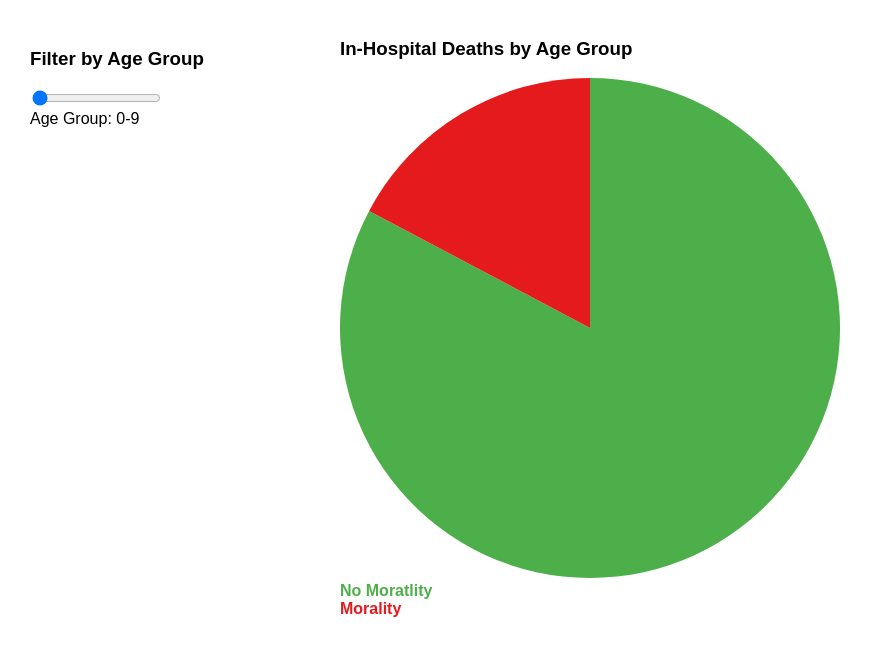
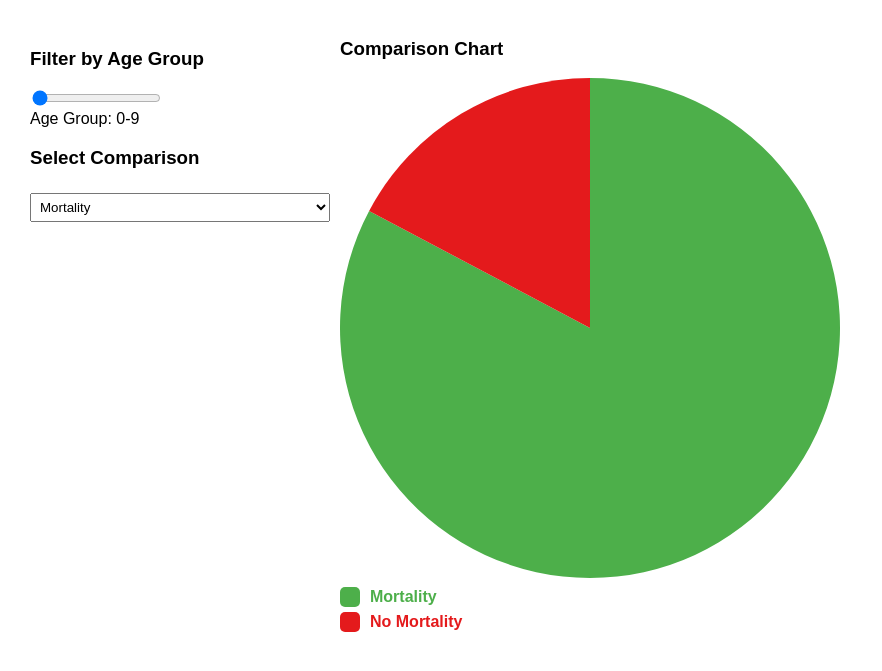
Before and after one commit to ClemHubble/jecc-surgeries, a plain HTML site: page index.html in a window 1280 px wide. Shown: the part 61-732 px from the top of the page, without its empty margins (0-882 px from the left). Drawn offline with nearby package versions, Linux system fonts and the light colour scheme.

Commit message:
added operation type

```diff
--- a/clement_implement_claire_idea.js
+++ b/clement_implement_claire_idea.js
@@ -7,16 +7,12 @@ const svg = d3.select("#main-chart")
     .append("g")
     .attr("transform", `translate(${width / 2}, ${height / 2})`);
 
-const color = d3.scaleOrdinal(["#4daf4a", "#e41a1c"]);
+const color = d3.scaleOrdinal(d3.schemeCategory10);
 
 const arc = d3.arc().innerRadius(0).outerRadius(radius);
 const pie = d3.pie().value(d => d.value);
 
-const legend = d3.select("#main-chart").append("div").attr("class", "legend");
-
-legend.append("div").html(`<span style="background-color:#4daf4a;"></span> <strong style="color:#4daf4a;">No Moratlity</strong>`);
-legend.append("div").html(`<span style="background-color:#e41a1c;"></span> <strong style="color:#e41a1c;">Morality</strong>`);
-
+const legendContainer = d3.select("#main-chart").append("div").attr("class", "legend");
 
 d3.csv("vitaldb_cases.csv").then(data => {
     data.forEach(d => {
@@ -28,15 +24,22 @@ d3.csv("vitaldb_cases.csv").then(data => {
         return Math.floor(age / 10) * 10;
     }
 
-    function updateChart(selectedAgeGroup) {
+    function updateChart(selectedAgeGroup, selectedMetric) {
         const filteredData = data.filter(d => getAgeGroup(d.age) === selectedAgeGroup);
-        const deathCounts = d3.rollups(filteredData, v => v.length, d => d.death_inhosp);
-        const chartData = [
-            { label: "Survived", value: deathCounts.find(d => d[0] === 0)?.[1] || 0 },
-            { label: "Died", value: deathCounts.find(d => d[0] === 1)?.[1] || 0 }
-        ];
+        let categoryCounts;
 
-        const arcs = svg.selectAll(".arc").data(pie(chartData));
+        if (selectedMetric === "mortality") {
+            categoryCounts = d3.rollups(filteredData, v => v.length, d => d.death_inhosp);
+            categoryCounts = [
+                { label: "Mortality", value: categoryCounts.find(d => d[0] === 0)?.[1] || 0, color: "#4daf4a" },
+                { label: "No Mortality", value: categoryCounts.find(d => d[0] === 1)?.[1] || 0, color: "#e41a1c" }
+            ];
+        } else {
+            categoryCounts = d3.rollups(filteredData, v => v.length, d => d.optype)
+                .map(d => ({ label: d[0], value: d[1], color: color(d[0]) }));
+        }
+
+        const arcs = svg.selectAll(".arc").data(pie(categoryCounts));
 
         arcs.enter()
             .append("path")
@@ -44,12 +47,40 @@ d3.csv("vitaldb_cases.csv").then(data => {
             .merge(arcs)
             .transition().duration(500)
             .attr("d", arc)
-            .attr("fill", d => color(d.data.label));
+            .attr("fill", d => d.data.color);
 
         arcs.exit().remove();
+
+        legendContainer.html("");
+        categoryCounts.forEach(d => {
+            const legendItem = legendContainer.append("div")
+                .style("display", "flex")
+                .style("align-items", "center")
+                .style("margin", "5px 0");
+
+            legendItem.append("div")
+                .style("width", "20px")
+                .style("height", "20px")
+                .style("border-radius", "5px")
+                .style("background-color", d.color)
+                .style("margin-right", "10px");
+
+            legendItem.append("span")
+                .style("color", d.color)
+                .style("font-weight", "bold")
+                .text(d.label);
+        });
     }
 
-    const ageGroups = d3.range(0, 100, 10);
+    d3.select("#controls").append("select")
+        .attr("id", "metric-selector")
+        .selectAll("option")
+        .data(["mortality", "optype"])
+        .enter()
+        .append("option")
+        .attr("value", d => d)
+        .text(d => d === "mortality" ? "Mortality" : "Operation Type");
+
     d3.select("#slider-container").append("input")
         .attr("type", "range")
         .attr("min", 0)
@@ -58,11 +89,17 @@ d3.csv("vitaldb_cases.csv").then(data => {
         .attr("value", 0)
         .on("input", function () {
             const selectedAge = +this.value;
+            const selectedMetric = d3.select("#metric-selector").node().value;
             d3.select("#age-display").text(`Age Group: ${selectedAge}-${selectedAge + 9}`);
-            updateChart(selectedAge);
+            updateChart(selectedAge, selectedMetric);
         });
 
     d3.select("#slider-container").append("div").attr("id", "age-display").text("Age Group: 0-9");
 
-    updateChart(0);
+    d3.select("#metric-selector").on("change", function () {
+        const selectedAge = +d3.select("#slider-container input").node().value;
+        updateChart(selectedAge, this.value);
+    });
+
+    updateChart(0, "mortality");
 });
--- a/index.html
+++ b/index.html
@@ -14,10 +14,13 @@
         <div class="controls">
             <h3>Filter by Age Group</h3>
             <div id="slider-container"></div>
+
+            <h3>Select Comparison</h3>
+            <div id="controls"></div>
         </div>
 
         <div class="chart-container">
-            <h3>In-Hospital Deaths by Age Group</h3>
+            <h3>Comparison Chart</h3>
             <div id="main-chart"></div>
         </div>
     </div>
```
Also changed, not shown: writeup.css (added, +26 -0 lines).
